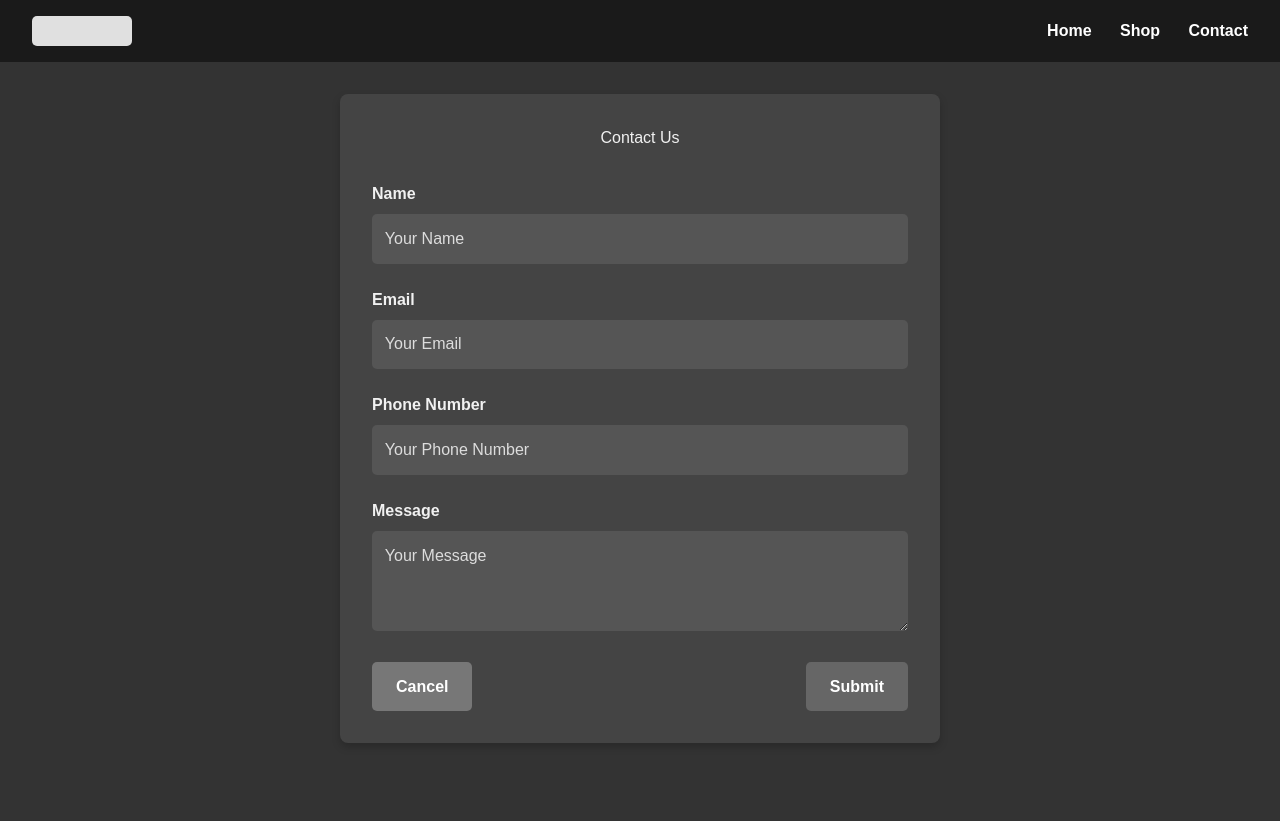
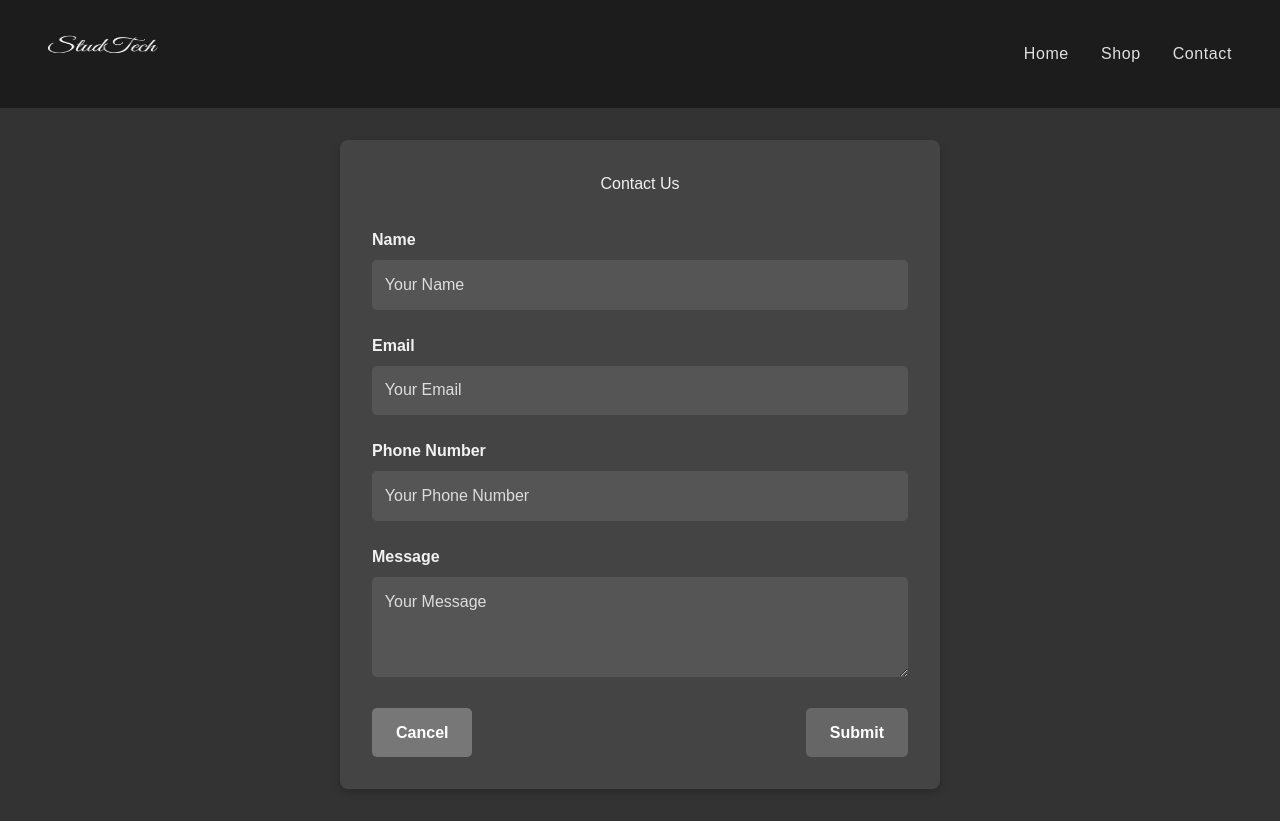
Before and after one commit to Projecttwo2/project2, a SvelteKit app: page /contact in a window 1280 px wide. Before the commit the page ends 800 px from the top, so only its background shows below. Built offline with nearby package versions, Linux system fonts and the light colour scheme.

Commit message:
updated as of 11-10-24

```diff
--- a/src/routes/contact/+page.svelte
+++ b/src/routes/contact/+page.svelte
@@ -5,12 +5,16 @@
 </script>
 
 <header>
-    <div class="logo"></div>
+  <div class="header-content">
+      <div class="logo">
+          <img src="/stlogo.png" alt="StudTechLogo">
+      </div>
       <nav>
           <a href="/project2/">Home</a>
           <a href="/project2/shop">Shop</a>
           <a href="/project2/contact">Contact</a>
       </nav>
+  </div>
 </header>
 
 <main>
@@ -47,29 +51,45 @@
   }
 
   header {
+      background-color: rgba(26, 26, 26, 0.9);
+      padding: 1.5rem 3rem;
+      font-weight: 500;
+      letter-spacing: 0.6px;
+  }
+
+  .header-content {
       display: flex;
       justify-content: space-between;
       align-items: center;
-      padding: 1rem 2rem;
-      background-color: #1a1a1a;
   }
 
   .logo {
-      width: 100px;
-      height: 30px;
-      background-color: #e0e0e0;
-      border-radius: 5px;
+      display: flex;
+      width: 110px;
+      max-height: 60px;
+  }
+
+  .logo img {
+      width: 120%;
+      height: auto;
+      margin-top: -10px;
+  }
+
+  nav {
+      display: flex;
+      gap: 2rem;
   }
 
   nav a {
-      color: white;
+      color: #e0e0e0;
       text-decoration: none;
-      font-weight: bold;
-      margin-left: 1.5rem;
+      font-weight: 500;
+      transition: color 0.2s ease;
   }
 
   nav a:hover {
       text-decoration: underline;
+      color: #ffbf00;
   }
 
   main {
--- a/src/routes/shop/+page.svelte
+++ b/src/routes/shop/+page.svelte
@@ -1,38 +1,48 @@
 <script>
-// @ts-nocheck
+    let showForm = false;
+    let selectedProduct = null;
 
-    import { onMount } from 'svelte';
-    let showForm = false;
-    let selectedProduct = {};
-
-    /**
-   * @param {{ id?: number; name?: string; price?: number; image?: string; }} product
-   */
     function buyProduct(product) {
-        selectedProduct = product;
+        selectedProduct = { ...product, quantity: 1 };
         showForm = true;
     }
 
+
     function closeForm() {
         showForm = false;
-        selectedProduct = {};
+        selectedProduct = null;
+    }
+
+    function increaseQuantity() {
+        if (selectedProduct) {
+            selectedProduct.quantity++;
+        }
+    }
+
+    function decreaseQuantity() {
+        if (selectedProduct && selectedProduct.quantity > 1) {
+            selectedProduct.quantity--;
+        }
     }
 </script>
 
 <header>
-    <div class="logo"></div>
+    <div class="header-content">
+        <div class="logo">
+            <img src="/stlogo.png" alt="StudTechLogo" />
+        </div>
         <nav>
             <a href="/project2/">Home</a>
             <a href="/project2/shop">Shop</a>
             <a href="/project2/contact">Contact</a>
         </nav>
+    </div>
 </header>
 
 <main>
     <section class="products">
         <h1>Available Products</h1>
         <div class="product-grid">
-            <!-- Example product cards -->
             {#each [
                 { id: 1, name: "Product 1", price: 59.99, image: "https://upload.wikimedia.org/wikipedia/commons/a/ae/An_Adidas_shoe.jpg" },
                 { id: 2, name: "Product 2", price: 39.99, image: "https://c.pxhere.com/photos/9b/2c/fashion_footwear_shoes-973087.jpg!d" },
@@ -41,11 +51,6 @@
             <div class="product">
                 <img src={product.image} alt={product.name} class="product-image" />
                 <p class="price">${product.price.toFixed(2)}</p>
-                <div class="quantity-control">
-                    <button class="decrease">-</button>
-                    <input type="number" value="1" min="1" class="quantity-input" />
-                    <button class="increase">+</button>
-                </div>
                 <button on:click={() => buyProduct(product)}>Buy</button>
             </div>
             {/each}
@@ -60,25 +65,30 @@
                 <label for="name">Name:</label>
                 <input type="text" id="name" required />
             </div>
-
             <div class="form-group">
                 <label for="email">Email:</label>
                 <input type="email" id="email" required />
             </div>
-
             <div class="form-group">
                 <label for="location">Location:</label>
                 <input type="text" id="location" required />
             </div>
-
             <div class="form-group">
                 <label for="phone">Phone Number</label>
                 <input type="tel" id="phone" placeholder="Your Phone Number" required />
             </div>
-
             <div class="form-group">
                 <label for="message">Message</label>
                 <textarea id="message" placeholder="Your Message" required></textarea>
+            </div>
+
+            <div class="quantity-control">
+                <label for="quantity">Quantity</label>
+                <div class="quantity-buttons">
+                    <button type="button" class="decrease" on:click={decreaseQuantity}>-</button>
+                    <input type="number" bind:value={selectedProduct.quantity} min="1" class="quantity-input" readonly />
+                    <button type="button" class="increase" on:click={increaseQuantity}>+</button>
+                </div>
             </div>
 
             <div class="form-actions">
@@ -88,42 +98,57 @@
         </form>
     </div>
     {/if}
-
 </main>
 
 <style>
     :global(body) {
         background-color: #333;
         color: #f1f1f1;
-        font-family: Arial, sans-serif;
+        font-family: 'Roboto', sans-serif;
         margin: 0;
         padding: 0;
     }
 
     header {
+        background-color: rgba(26, 26, 26, 0.9);
+        padding: 1.5rem 3rem;
+        font-weight: 500;
+        letter-spacing: 0.6px;
+    }
+
+    .header-content {
         display: flex;
         justify-content: space-between;
         align-items: center;
-        padding: 1rem 2rem;
-        background-color: #1a1a1a;
     }
 
     .logo {
-        width: 100px;
-        height: 30px;
-        background-color: #e0e0e0;
-        border-radius: 5px;
+        display: flex;
+        width: 110px;
+        max-height: 60px;
+    }
+
+    .logo img {
+        width: 120%;
+        height: auto;
+        margin-top: -10px;
+    }
+
+    nav {
+        display: flex;
+        gap: 2rem;
     }
 
     nav a {
-        color: white;
+        color: #e0e0e0;
         text-decoration: none;
-        font-weight: bold;
-        margin-left: 1.5rem;
+        font-weight: 500;
+        transition: color 0.2s ease;
     }
 
     nav a:hover {
         text-decoration: underline;
+        color: #ffbf00;
     }
 
     main {
@@ -155,13 +180,13 @@
         display: flex;
         flex-direction: column;
         align-items: center;
-        height: 350px; /* Fixed height to keep product boxes uniform */
+        height: 350px;
     }
 
     .product-image {
         width: 100%;
         height: auto;
-        max-height: 150px; /* Limit height of images */
+        max-height: 150px;
         object-fit: cover;
         border-radius: 8px;
         background-color: #aaa;
@@ -172,36 +197,6 @@
         font-size: 1.2rem;
         color: #e0e0e0;
         margin: 0.5rem 0;
-    }
-
-    .quantity-control {
-        display: flex;
-        align-items: center;
-        margin: 1rem 0;
-    }
-
-    .quantity-control button {
-        padding: 0.5rem;
-        border: none;
-        border-radius: 5px;
-        background-color: #555;
-        color: #fff;
-        cursor: pointer;
-        font-weight: bold;
-    }
-
-    .quantity-control button:hover {
-        background-color: #666;
-    }
-
-    .quantity-input {
-        width: 50px;
-        text-align: center;
-        margin: 0 0.5rem;
-        border: 1px solid #555;
-        border-radius: 5px;
-        background-color: #666;
-        color: #fff;
     }
 
     .product button {
@@ -228,14 +223,18 @@
         transform: translate(-50%, -50%);
         z-index: 1000;
         box-shadow: 0 4px 20px rgba(0, 0, 0, 0.5);
-    width: 90%; /* Adjust width as needed */
-    max-width: 400px; /* Set a max width for larger screens */
+        width: 90%;
+        max-width: 400px;
+        display: flex;
+        flex-direction: column;
+        justify-content: space-between;
     }
 
     .form-group {
         display: flex;
         flex-direction: column;
-    margin-bottom: 1rem; /* Space between inputs */
+        margin-bottom: 1rem;
+        color: #333;
     }
 
     .form-group label {
@@ -249,32 +248,68 @@
         border: 1px solid #555;
         background-color: #666;
         color: #fff;
-    flex: 1; /* Allow input to fill available space */
     }
 
     .form-actions {
         display: flex;
-    justify-content: space-between; /* Space between buttons */
+        justify-content: space-between;
+        gap: 1rem;
+        margin-top: 1rem;
     }
 
-.purchase-form button {
-    padding: 0.5rem;
+    .form-actions button {
+        padding: 0.7rem 1.5rem;
         border: none;
         border-radius: 5px;
         background-color: #555;
         color: #fff;
         cursor: pointer;
         font-weight: bold;
-    flex: 1; /* Make buttons take equal space */
-    margin-right: 0.5rem; /* Space between buttons */
     }
 
-.purchase-form button:last-child {
-    margin-right: 0; /* Remove margin from the last button */
-}
-
-.purchase-form button:hover {
+    .form-actions button:hover {
         background-color: #666;
     }
 
+    .quantity-control {
+        display: flex;
+        flex-direction: column;
+        align-items: center;
+        margin-top: 1rem;
+    }
+
+    .quantity-control label {
+        color: #e0e0e0;
+        margin-bottom: 0.5rem;
+    }
+
+    .quantity-buttons {
+        display: flex;
+        align-items: center;
+        justify-content: center;
+    }
+
+    .quantity-buttons button {
+        padding: 0.5rem;
+        background-color: #555;
+        color: white;
+        border-radius: 50px;
+        cursor: pointer;
+        font-size: 1.2rem;
+    }
+
+    .quantity-buttons button:hover {
+        background-color: #666;
+    }
+
+    .quantity-input {
+        width: 60px;
+        text-align: center;
+        font-weight: bold;
+        background-color: #666;
+        border: 1px solid #555;
+        border-radius: 5px;
+        color: #fff;
+        margin: 0 1rem;
+    }
 </style>
```
Lines whose indentation alone changed are shown as unchanged.
